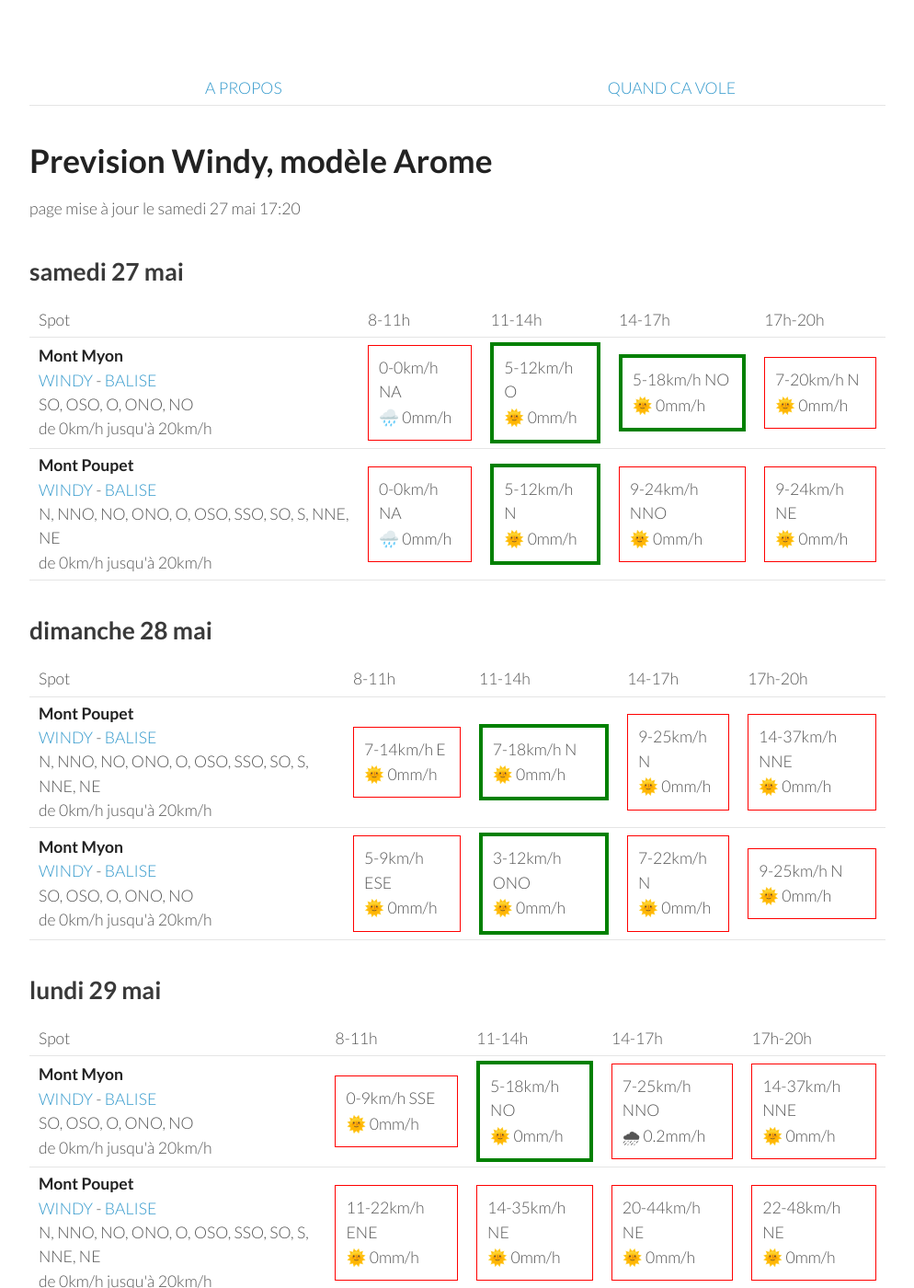
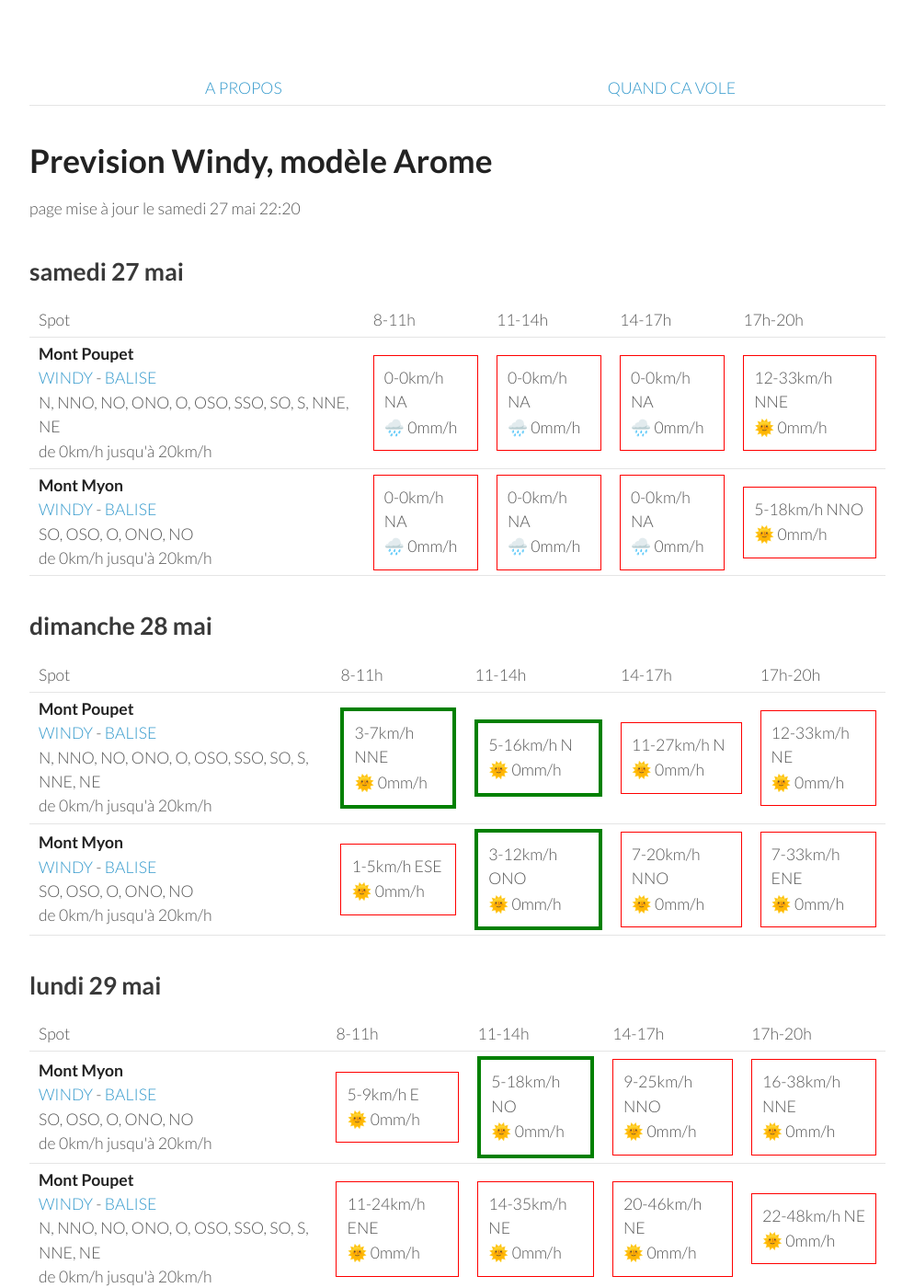
Before and after one commit to parapente-dans-le-nord/parapente-dans-le-nord.github.io, a Jekyll site: the page built from jura.markdown, in a window 1280 px wide and 1400 px high. Shown: the whole window at 92% size, without its empty margins (26-1020 px from the left). Built offline with Jekyll 4.4.1, drawn with Linux system fonts in a browser that asks for light colours; some of the changed text lies outside the part shown.

Commit message:
update index.markdown

```diff
--- a/jura.markdown
+++ b/jura.markdown
@@ -7,7 +7,7 @@ title:  "Tous les spots"
 {: .links}
 
 # Prevision Windy, modèle Arome
-page mise à jour le samedi 27 mai 17:20
+page mise à jour le samedi 27 mai 22:20
 
 ## samedi 27 mai
 
@@ -22,21 +22,21 @@ page mise à jour le samedi 27 mai 17:20
       <td>17h-20h</td>
     </tr>
 <tr>
+        <td><strong>Mont Poupet</strong><br><a href="https://windy.com/46.970/5.876?46.541,5.876,8">WINDY</a> - <span class=""><a href="http://www.balisemeteo.com/balise.php?idBalise=92">BALISE</a> </span><br> <span class="vent-favorable">N, NNO, NO, ONO, O, OSO, SSO, SO, S, NNE, NE</span><br><span class="force-vent">de 0km/h jusqu'à 20km/h</span> </td>
+
+            <td><div class="not-flyable"><p>0-0km/h NA</p><p>🌧️ 0mm/h</p></div></td>
+            <td><div class="not-flyable"><p>0-0km/h NA</p><p>🌧️ 0mm/h</p></div></td>
+            <td><div class="not-flyable"><p>0-0km/h NA</p><p>🌧️ 0mm/h</p></div></td>
+            <td><div class="not-flyable"><p>12-33km/h NNE</p><p>🌞 0mm/h</p></div></td>
+
+    </tr>
+<tr>
         <td><strong>Mont Myon</strong><br><a href="https://windy.com/46.331/5.397?45.898,5.394,8,m:eWoagj8">WINDY</a> - <span class=""><a href="http://www.balisemeteo.com/balise.php?idBalise=70">BALISE</a> </span><br> <span class="vent-favorable">SO, OSO, O, ONO, NO</span><br><span class="force-vent">de 0km/h jusqu'à 20km/h</span> </td>
 
             <td><div class="not-flyable"><p>0-0km/h NA</p><p>🌧️ 0mm/h</p></div></td>
-            <td><div class="flyable"><p>5-12km/h O</p><p>🌞 0mm/h</p></div></td>
-            <td><div class="flyable"><p>5-18km/h NO</p><p>🌞 0mm/h</p></div></td>
-            <td><div class="not-flyable"><p>7-20km/h N</p><p>🌞 0mm/h</p></div></td>
-
-    </tr>
-<tr>
-        <td><strong>Mont Poupet</strong><br><a href="https://windy.com/46.970/5.876?46.541,5.876,8">WINDY</a> - <span class=""><a href="http://www.balisemeteo.com/balise.php?idBalise=92">BALISE</a> </span><br> <span class="vent-favorable">N, NNO, NO, ONO, O, OSO, SSO, SO, S, NNE, NE</span><br><span class="force-vent">de 0km/h jusqu'à 20km/h</span> </td>
-
             <td><div class="not-flyable"><p>0-0km/h NA</p><p>🌧️ 0mm/h</p></div></td>
-            <td><div class="flyable"><p>5-12km/h N</p><p>🌞 0mm/h</p></div></td>
-            <td><div class="not-flyable"><p>9-24km/h NNO</p><p>🌞 0mm/h</p></div></td>
-            <td><div class="not-flyable"><p>9-24km/h NE</p><p>🌞 0mm/h</p></div></td>
+            <td><div class="not-flyable"><p>0-0km/h NA</p><p>🌧️ 0mm/h</p></div></td>
+            <td><div class="not-flyable"><p>5-18km/h NNO</p><p>🌞 0mm/h</p></div></td>
 
     </tr>
 
@@ -58,20 +58,20 @@ page mise à jour le samedi 27 mai 17:20
 <tr>
         <td><strong>Mont Poupet</strong><br><a href="https://windy.com/46.970/5.876?46.541,5.876,8">WINDY</a> - <span class=""><a href="http://www.balisemeteo.com/balise.php?idBalise=92">BALISE</a> </span><br> <span class="vent-favorable">N, NNO, NO, ONO, O, OSO, SSO, SO, S, NNE, NE</span><br><span class="force-vent">de 0km/h jusqu'à 20km/h</span> </td>
 
-            <td><div class="not-flyable"><p>7-14km/h E</p><p>🌞 0mm/h</p></div></td>
-            <td><div class="flyable"><p>7-18km/h N</p><p>🌞 0mm/h</p></div></td>
-            <td><div class="not-flyable"><p>9-25km/h N</p><p>🌞 0mm/h</p></div></td>
-            <td><div class="not-flyable"><p>14-37km/h NNE</p><p>🌞 0mm/h</p></div></td>
+            <td><div class="flyable"><p>3-7km/h NNE</p><p>🌞 0mm/h</p></div></td>
+            <td><div class="flyable"><p>5-16km/h N</p><p>🌞 0mm/h</p></div></td>
+            <td><div class="not-flyable"><p>11-27km/h N</p><p>🌞 0mm/h</p></div></td>
+            <td><div class="not-flyable"><p>12-33km/h NE</p><p>🌞 0mm/h</p></div></td>
 
 
     </tr>
 <tr>
         <td><strong>Mont Myon</strong><br><a href="https://windy.com/46.331/5.397?45.898,5.394,8,m:eWoagj8">WINDY</a> - <span class=""><a href="http://www.balisemeteo.com/balise.php?idBalise=70">BALISE</a> </span><br> <span class="vent-favorable">SO, OSO, O, ONO, NO</span><br><span class="force-vent">de 0km/h jusqu'à 20km/h</span> </td>
 
-            <td><div class="not-flyable"><p>5-9km/h ESE</p><p>🌞 0mm/h</p></div></td>
+            <td><div class="not-flyable"><p>1-5km/h ESE</p><p>🌞 0mm/h</p></div></td>
             <td><div class="flyable"><p>3-12km/h ONO</p><p>🌞 0mm/h</p></div></td>
-            <td><div class="not-flyable"><p>7-22km/h N</p><p>🌞 0mm/h</p></div></td>
-            <td><div class="not-flyable"><p>9-25km/h N</p><p>🌞 0mm/h</p></div></td>
+            <td><div class="not-flyable"><p>7-20km/h NNO</p><p>🌞 0mm/h</p></div></td>
+            <td><div class="not-flyable"><p>7-33km/h ENE</p><p>🌞 0mm/h</p></div></td>
 
 
     </tr>
@@ -94,19 +94,19 @@ page mise à jour le samedi 27 mai 17:20
 <tr>
         <td><strong>Mont Myon</strong><br><a href="https://windy.com/46.331/5.397?45.898,5.394,8,m:eWoagj8">WINDY</a> - <span class=""><a href="http://www.balisemeteo.com/balise.php?idBalise=70">BALISE</a> </span><br> <span class="vent-favorable">SO, OSO, O, ONO, NO</span><br><span class="force-vent">de 0km/h jusqu'à 20km/h</span> </td>
 
-            <td><div class="not-flyable"><p>0-9km/h SSE</p><p>🌞 0mm/h</p></div></td>
+            <td><div class="not-flyable"><p>5-9km/h E</p><p>🌞 0mm/h</p></div></td>
             <td><div class="flyable"><p>5-18km/h NO</p><p>🌞 0mm/h</p></div></td>
-            <td><div class="not-flyable"><p>7-25km/h NNO</p><p>🌧 0.2mm/h</p></div></td>
-            <td><div class="not-flyable"><p>14-37km/h NNE</p><p>🌞 0mm/h</p></div></td>
+            <td><div class="not-flyable"><p>9-25km/h NNO</p><p>🌞 0mm/h</p></div></td>
+            <td><div class="not-flyable"><p>16-38km/h NNE</p><p>🌞 0mm/h</p></div></td>
 
 
     </tr>
 <tr>
         <td><strong>Mont Poupet</strong><br><a href="https://windy.com/46.970/5.876?46.541,5.876,8">WINDY</a> - <span class=""><a href="http://www.balisemeteo.com/balise.php?idBalise=92">BALISE</a> </span><br> <span class="vent-favorable">N, NNO, NO, ONO, O, OSO, SSO, SO, S, NNE, NE</span><br><span class="force-vent">de 0km/h jusqu'à 20km/h</span> </td>
 
-            <td><div class="not-flyable"><p>11-22km/h ENE</p><p>🌞 0mm/h</p></div></td>
+            <td><div class="not-flyable"><p>11-24km/h ENE</p><p>🌞 0mm/h</p></div></td>
             <td><div class="not-flyable"><p>14-35km/h NE</p><p>🌞 0mm/h</p></div></td>
-            <td><div class="not-flyable"><p>20-44km/h NE</p><p>🌞 0mm/h</p></div></td>
+            <td><div class="not-flyable"><p>20-46km/h NE</p><p>🌞 0mm/h</p></div></td>
             <td><div class="not-flyable"><p>22-48km/h NE</p><p>🌞 0mm/h</p></div></td>
 
 
@@ -131,19 +131,19 @@ page mise à jour le samedi 27 mai 17:20
         <td><strong>Mont Myon</strong><br><a href="https://windy.com/46.331/5.397?45.898,5.394,8,m:eWoagj8">WINDY</a> - <span class=""><a href="http://www.balisemeteo.com/balise.php?idBalise=70">BALISE</a> </span><br> <span class="vent-favorable">SO, OSO, O, ONO, NO</span><br><span class="force-vent">de 0km/h jusqu'à 20km/h</span> </td>
 
             <td><div class="not-flyable"><p>1-11km/h SSE</p><p>🌞 0mm/h</p></div></td>
-            <td><div class="flyable"><p>5-20km/h ONO</p><p>🌞 0mm/h</p></div></td>
-            <td><div class="not-flyable"><p>7-22km/h NNO</p><p>🌞 0mm/h</p></div></td>
-            <td><div class="not-flyable"><p>11-27km/h N</p><p>🌞 0mm/h</p></div></td>
+            <td><div class="flyable"><p>5-18km/h ONO</p><p>🌞 0mm/h</p></div></td>
+            <td><div class="not-flyable"><p>7-24km/h NNO</p><p>🌞 0mm/h</p></div></td>
+            <td><div class="not-flyable"><p>12-29km/h NNO</p><p>🌞 0mm/h</p></div></td>
 
 
     </tr>
 <tr>
         <td><strong>Mont Poupet</strong><br><a href="https://windy.com/46.970/5.876?46.541,5.876,8">WINDY</a> - <span class=""><a href="http://www.balisemeteo.com/balise.php?idBalise=92">BALISE</a> </span><br> <span class="vent-favorable">N, NNO, NO, ONO, O, OSO, SSO, SO, S, NNE, NE</span><br><span class="force-vent">de 0km/h jusqu'à 20km/h</span> </td>
 
-            <td><div class="not-flyable"><p>7-22km/h NE</p><p>🌞 0mm/h</p></div></td>
-            <td><div class="not-flyable"><p>12-31km/h NNE</p><p>🌞 0mm/h</p></div></td>
+            <td><div class="not-flyable"><p>7-24km/h NE</p><p>🌞 0mm/h</p></div></td>
+            <td><div class="not-flyable"><p>11-27km/h NE</p><p>🌞 0mm/h</p></div></td>
             <td><div class="not-flyable"><p>18-40km/h NE</p><p>🌞 0mm/h</p></div></td>
-            <td><div class="not-flyable"><p>20-44km/h NE</p><p>🌞 0mm/h</p></div></td>
+            <td><div class="not-flyable"><p>20-46km/h NE</p><p>🌞 0mm/h</p></div></td>
 
 
     </tr>
@@ -164,22 +164,22 @@ page mise à jour le samedi 27 mai 17:20
       <td>17h-20h</td>
     </tr>
 <tr>
-        <td><strong>Mont Poupet</strong><br><a href="https://windy.com/46.970/5.876?46.541,5.876,8">WINDY</a> - <span class=""><a href="http://www.balisemeteo.com/balise.php?idBalise=92">BALISE</a> </span><br> <span class="vent-favorable">N, NNO, NO, ONO, O, OSO, SSO, SO, S, NNE, NE</span><br><span class="force-vent">de 0km/h jusqu'à 20km/h</span> </td>
+        <td><strong>Mont Myon</strong><br><a href="https://windy.com/46.331/5.397?45.898,5.394,8,m:eWoagj8">WINDY</a> - <span class=""><a href="http://www.balisemeteo.com/balise.php?idBalise=70">BALISE</a> </span><br> <span class="vent-favorable">SO, OSO, O, ONO, NO</span><br><span class="force-vent">de 0km/h jusqu'à 20km/h</span> </td>
 
-            <td><div class="not-flyable"><p>9-24km/h ENE</p><p>🌞 0mm/h</p></div></td>
-            <td><div class="flyable"><p>3-20km/h N</p><p>🌞 0mm/h</p></div></td>
-            <td><div class="not-flyable"><p>9-25km/h N</p><p>🌞 0mm/h</p></div></td>
-            <td><div class="not-flyable"><p>11-27km/h NNE</p><p>🌞 0mm/h</p></div></td>
+            <td><div class="not-flyable"><p>3-14km/h SSE</p><p>🌞 0mm/h</p></div></td>
+            <td><div class="flyable"><p>5-16km/h O</p><p>🌞 0mm/h</p></div></td>
+            <td><div class="flyable"><p>5-18km/h NO</p><p>🌧 0.2mm/h</p></div></td>
+            <td><div class="not-flyable"><p>3-18km/h N</p><p>🌧 0.2mm/h</p></div></td>
 
 
     </tr>
 <tr>
-        <td><strong>Mont Myon</strong><br><a href="https://windy.com/46.331/5.397?45.898,5.394,8,m:eWoagj8">WINDY</a> - <span class=""><a href="http://www.balisemeteo.com/balise.php?idBalise=70">BALISE</a> </span><br> <span class="vent-favorable">SO, OSO, O, ONO, NO</span><br><span class="force-vent">de 0km/h jusqu'à 20km/h</span> </td>
+        <td><strong>Mont Poupet</strong><br><a href="https://windy.com/46.970/5.876?46.541,5.876,8">WINDY</a> - <span class=""><a href="http://www.balisemeteo.com/balise.php?idBalise=92">BALISE</a> </span><br> <span class="vent-favorable">N, NNO, NO, ONO, O, OSO, SSO, SO, S, NNE, NE</span><br><span class="force-vent">de 0km/h jusqu'à 20km/h</span> </td>
 
-            <td><div class="not-flyable"><p>3-14km/h S</p><p>🌞 0mm/h</p></div></td>
-            <td><div class="flyable"><p>7-20km/h OSO</p><p>🌞 0mm/h</p></div></td>
-            <td><div class="not-flyable"><p>5-22km/h O</p><p>🌞 0mm/h</p></div></td>
-            <td><div class="not-flyable"><p>5-20km/h ESE</p><p>🌧 0.9mm/h</p></div></td>
+            <td><div class="not-flyable"><p>9-22km/h NE</p><p>🌞 0mm/h</p></div></td>
+            <td><div class="not-flyable"><p>9-25km/h NE</p><p>🌞 0mm/h</p></div></td>
+            <td><div class="not-flyable"><p>12-31km/h NNE</p><p>🌞 0mm/h</p></div></td>
+            <td><div class="not-flyable"><p>20-44km/h NE</p><p>🌞 0mm/h</p></div></td>
 
 
     </tr>
@@ -202,20 +202,20 @@ page mise à jour le samedi 27 mai 17:20
 <tr>
         <td><strong>Mont Poupet</strong><br><a href="https://windy.com/46.970/5.876?46.541,5.876,8">WINDY</a> - <span class=""><a href="http://www.balisemeteo.com/balise.php?idBalise=92">BALISE</a> </span><br> <span class="vent-favorable">N, NNO, NO, ONO, O, OSO, SSO, SO, S, NNE, NE</span><br><span class="force-vent">de 0km/h jusqu'à 20km/h</span> </td>
 
-            <td><div class="not-flyable"><p>1-16km/h SSE</p><p>🌞 0mm/h</p></div></td>
+            <td><div class="flyable"><p>3-16km/h SSO</p><p>🌞 0mm/h</p></div></td>
             <td><div class="flyable"><p>5-18km/h NO</p><p>🌞 0mm/h</p></div></td>
-            <td><div class="not-flyable"><p>7-22km/h NNO</p><p>🌞 0mm/h</p></div></td>
-            <td><div class="not-flyable"><p>9-24km/h NNE</p><p>🌞 0mm/h</p></div></td>
+            <td><div class="flyable"><p>5-20km/h N</p><p>🌞 0mm/h</p></div></td>
+            <td><div class="not-flyable"><p>7-22km/h NE</p><p>🌞 0mm/h</p></div></td>
 
 
     </tr>
 <tr>
         <td><strong>Mont Myon</strong><br><a href="https://windy.com/46.331/5.397?45.898,5.394,8,m:eWoagj8">WINDY</a> - <span class=""><a href="http://www.balisemeteo.com/balise.php?idBalise=70">BALISE</a> </span><br> <span class="vent-favorable">SO, OSO, O, ONO, NO</span><br><span class="force-vent">de 0km/h jusqu'à 20km/h</span> </td>
 
-            <td><div class="not-flyable"><p>3-12km/h ESE</p><p>🌞 0mm/h</p></div></td>
-            <td><div class="flyable"><p>5-16km/h NO</p><p>🌞 0mm/h</p></div></td>
-            <td><div class="not-flyable"><p>7-20km/h NNO</p><p>🌞 0mm/h</p></div></td>
-            <td><div class="not-flyable"><p>5-24km/h NNE</p><p>🌧 0.7mm/h</p></div></td>
+            <td><div class="not-flyable"><p>7-22km/h ESE</p><p>🌧 1.5mm/h</p></div></td>
+            <td><div class="flyable"><p>1-16km/h NO</p><p>🌞 0mm/h</p></div></td>
+            <td><div class="flyable"><p>3-14km/h NO</p><p>🌞 0mm/h</p></div></td>
+            <td><div class="not-flyable"><p>1-16km/h E</p><p>🌞 0mm/h</p></div></td>
 
 
     </tr>
```
